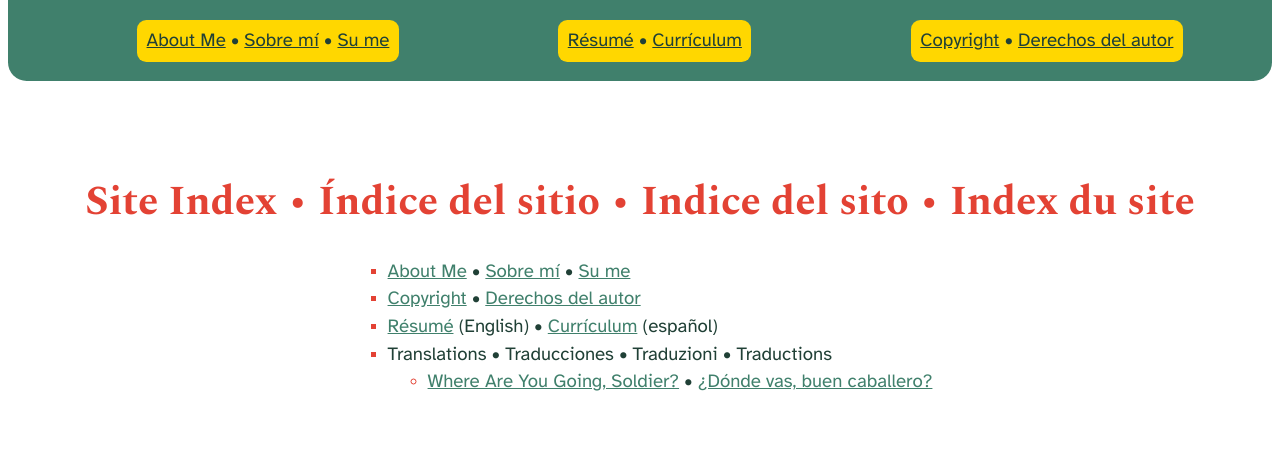
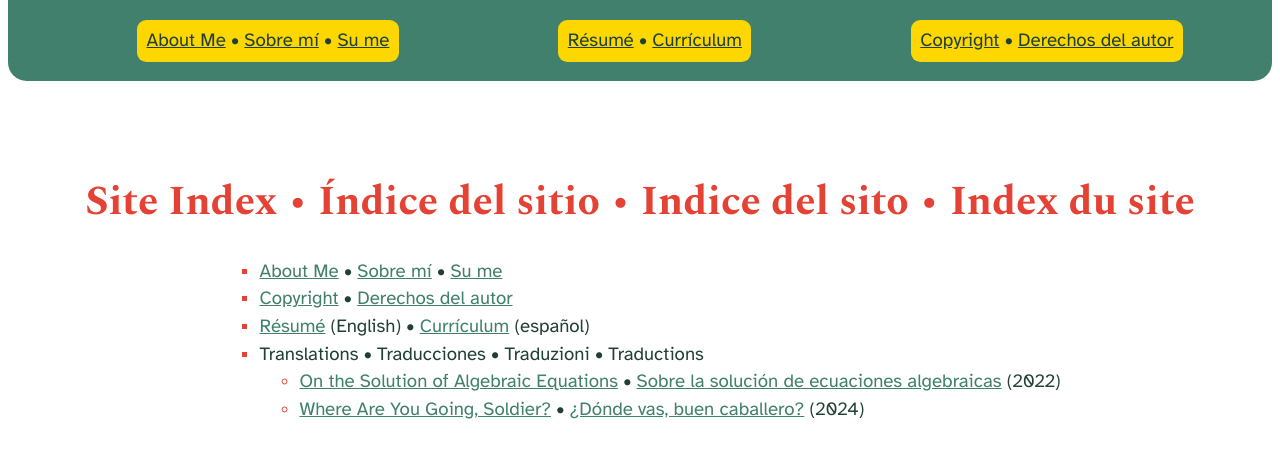
Before and after one commit to CalendulaAsteraceae/radio-calendula, a plain HTML site: page site/index.html in a window 1280 px wide. Shown: the part 120-578 px from the top of the page. Drawn offline with nearby package versions, Linux system fonts and the light colour scheme.

Commit message:
Update index.html

```diff
--- a/site/index.html
+++ b/site/index.html
@@ -68,9 +68,17 @@
           <ul>
             <li>
               <ul class="flat-list language-list">
+                <li lang="en"><a href="http://www.fis.puc.cl/~rbenguri/50b.pdf" title="PDF - On the Solution of Algebraic Equations" target="_blank" rel="noopener noreferrer">On the Solution of Algebraic Equations</a></li>
+                <li lang="es"><a href="https://revistadelprofesor.wordpress.com/wp-content/uploads/2012/05/revista-del-profesor-de-matematicas_ancc83o-1_nc2b0-1_pag-74-82.pdf" title="PDF - Sobre la solución de ecuaciones algebraicas" target="_blank" rel="noopener noreferrer">Sobre la solución de ecuaciones algebraicas</a></li>
+              </ul>
+              (2022)
+            </li>
+            <li>
+              <ul class="flat-list language-list">
                 <li lang="en"><a href="/where-are-you-going.html" title="Radio Calendula: Where Are You Going, Soldier?">Where Are You Going, Soldier?</a></li>
                 <li lang="es"><a href="/donde-vas.html" title="Radio Calendula: ¿Dónde vas, buen caballero?">¿Dónde vas, buen caballero?</a></li>
               </ul>
+              (2024)
             </li>
           </ul>
         </li>
```
